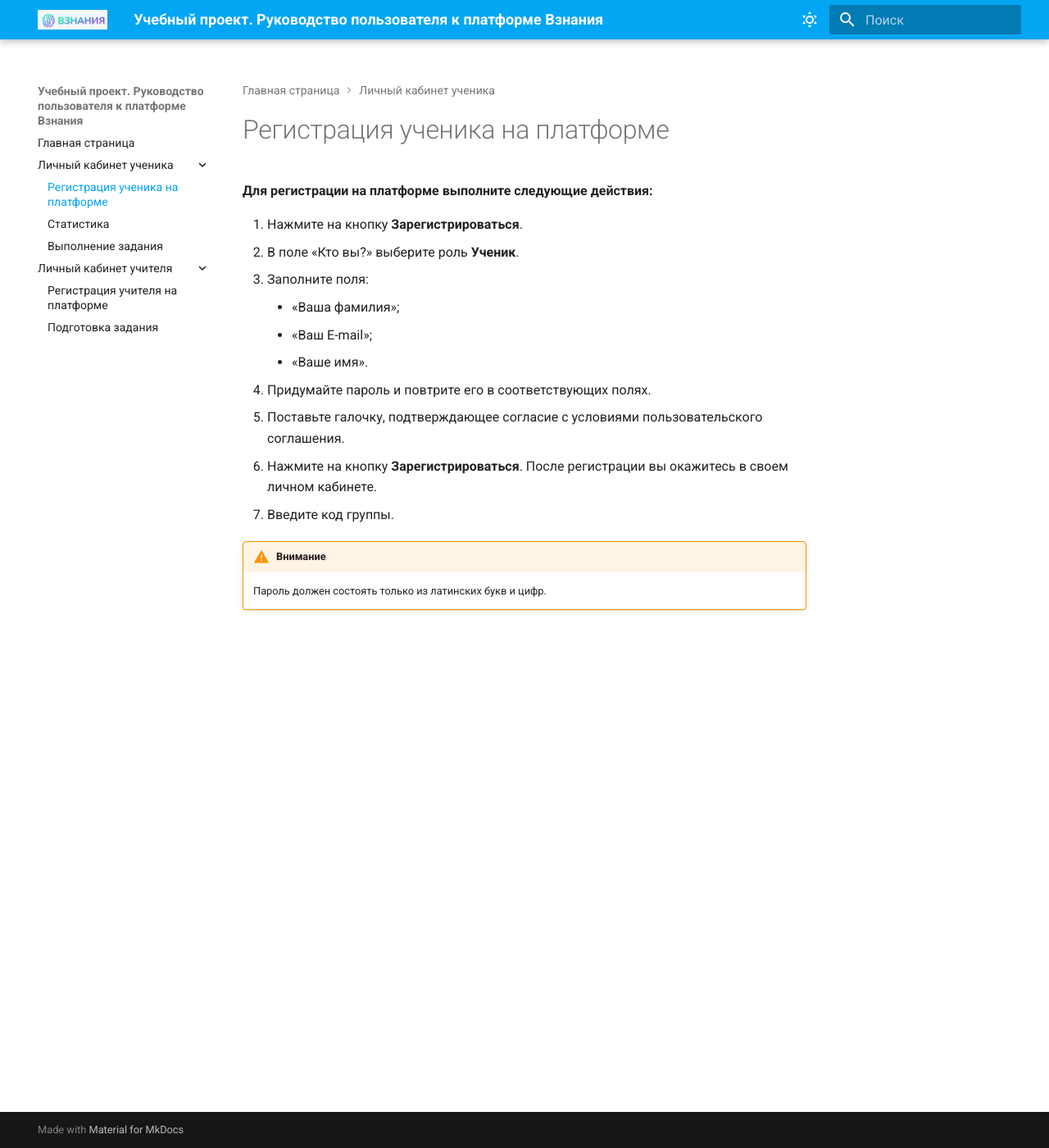
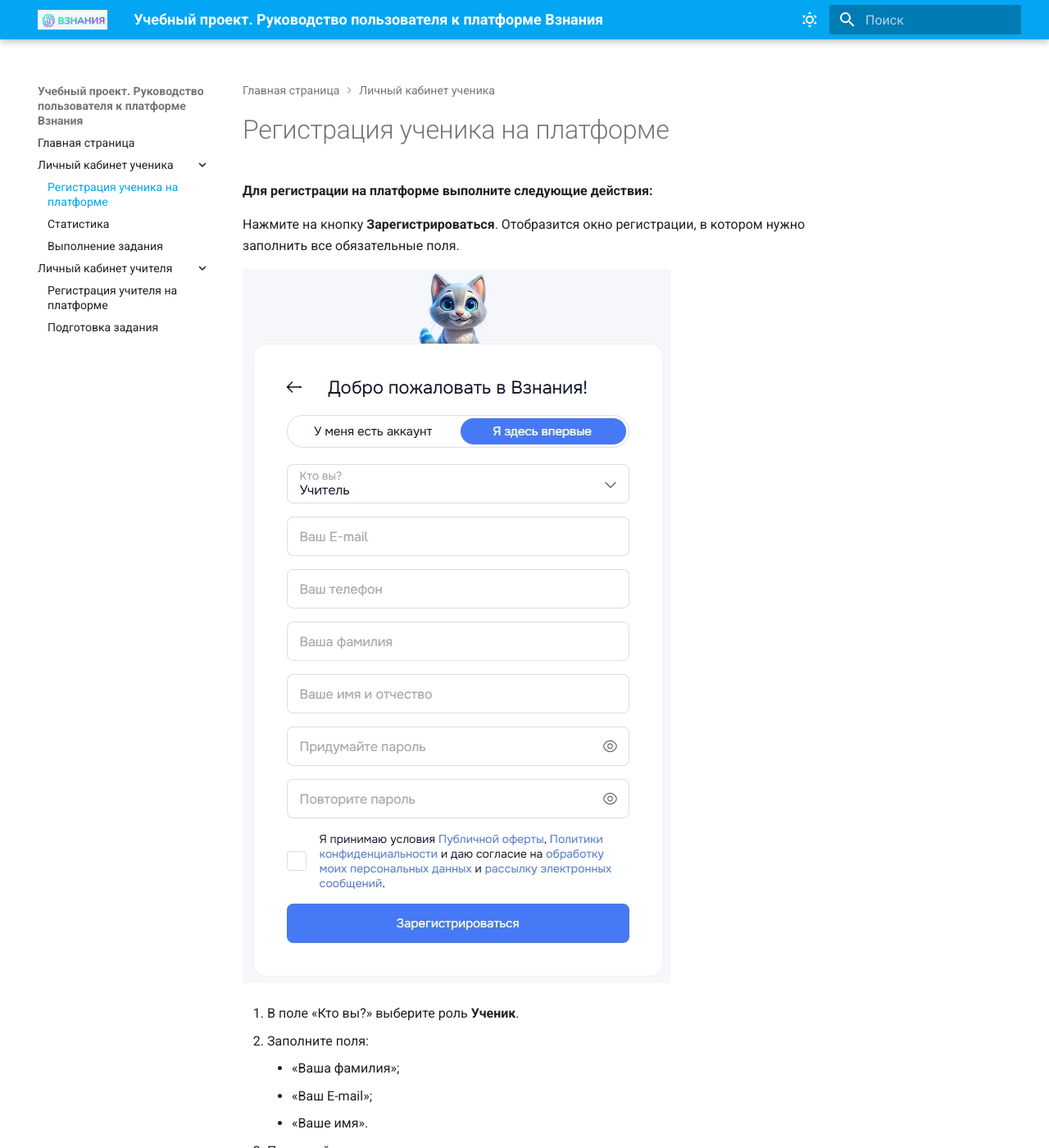
Before and after one commit to Shvarikova-Elena/-docs-as-code, an MkDocs documentation site: the page built from docs/student_lk/student_reg.md, in a window 1280 px wide and 1400 px high. Shown: the whole window at 82% size. Built offline with MkDocs 1.6.1 and Material for MkDocs 9.7.7, drawn with Linux system fonts in a browser that asks for light colours; some of the changed text lies outside the part shown.

Commit message:
Добавлены рисунки

```diff
--- a/docs/student_lk/student_reg.md
+++ b/docs/student_lk/student_reg.md
@@ -1,15 +1,16 @@
 **Для регистрации на платформе выполните следующие действия:**
 
-1. Нажмите на кнопку **Зарегистрироваться**.
+Нажмите на кнопку **Зарегистрироваться**. Отобразится окно регистрации, в котором нужно заполнить все обязательные поля.
+
+![Окно регистрации](../images/picture.jpg)
+
 2. В поле «Кто вы?» выберите роль **Ученик**.
 3. Заполните поля:
     * «Ваша фамилия»;
     * «Ваш E-mail»;
     * «Ваше имя».
 4. Придумайте пароль и повтрите его в соответствующих полях.
+>Пароль должен состоять только из латинских букв и цифр.
 5. Поставьте галочку, подтверждающее согласие с условиями пользовательского соглашения.
 6. Нажмите на кнопку **Зарегистрироваться**. После регистрации вы окажитесь в своем личном кабинете.
 7. Введите код группы.
-
-!!! warning "Внимание"
-    Пароль должен состоять только из латинских букв и цифр.
```
Also changed, not shown: docs/index.md (+3 -2 lines), docs/student_lk/stats.md (+5 -1 lines), docs/images/3.jpg (added), docs/images/picture.jpg (added).
